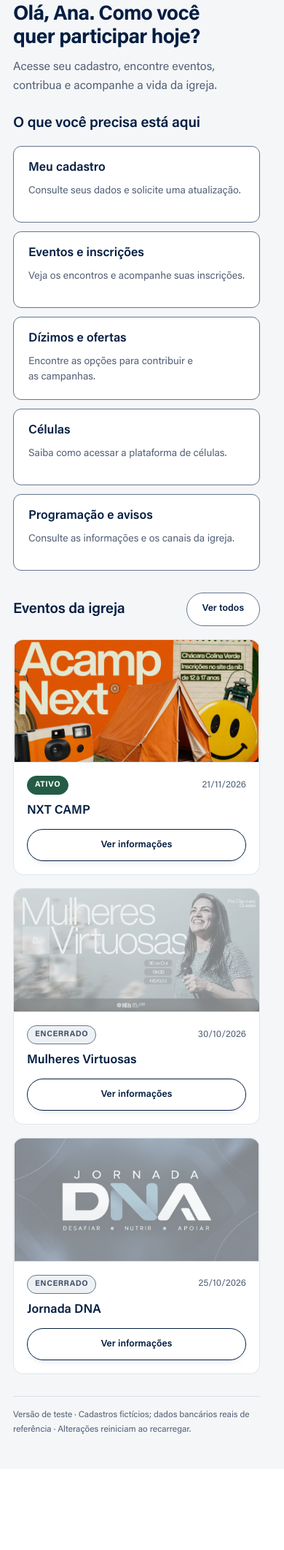
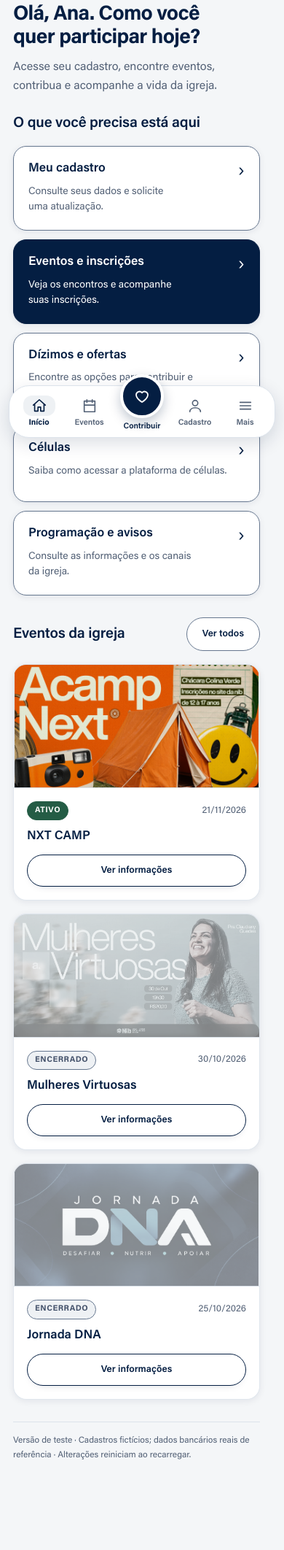
Before and after one commit to hiltonferreira/novaigrejabatista, a PHP site: page /aplicativo/index.html in a window 390 px wide. Shown: the part 232-2356 px from the top of the page at 73% size. Before the commit the page ends 2197 px from the top, so only its background shows below. Run offline with PHP 8.4, Linux system fonts and the light colour scheme.

Commit message:
Aplica proposta de Claude para barra flutuante e cards mobile

```diff
--- a/aplicativo/app.css
+++ b/aplicativo/app.css
@@ -146,3 +146,31 @@
 html{scrollbar-gutter:stable}
 
 @media(min-width:601px) and (max-width:1150px){#nib-proposta .quick-actions{grid-template-columns:repeat(2,minmax(0,1fr))}}
+
+/* Proposta visual de Claude: dock flutuante, ícones e cards mobile NIB. */
+#nib-proposta .bottom-bar{display:none}
+#nib-proposta #feedback{scroll-margin-top:calc(var(--nib-header-height,76px) + 86px)}
+@media(max-width:820px){
+ html{scroll-padding-bottom:125px}
+ #nib-proposta .bottom-bar:not([hidden]){position:fixed;left:max(12px,env(safe-area-inset-left));right:max(12px,env(safe-area-inset-right));bottom:calc(12px + env(safe-area-inset-bottom));height:72px;z-index:105;display:grid;grid-template-columns:minmax(0,1fr) minmax(0,1fr) 76px minmax(0,1fr) minmax(0,1fr);align-items:center;gap:0;padding:0 6px;background:#fff;border:1px solid #dce3eb;border-radius:28px;box-shadow:0 8px 24px #041e4224}
+ #nib-proposta .bottom-bar :is(a,button){display:flex;flex-direction:column;align-items:center;justify-content:center;gap:3px;min-width:0;min-height:56px;padding:0;border:0;background:transparent;border-radius:16px;color:#536176;font:600 11px/1.2 var(--nib-font);text-decoration:none;cursor:pointer;white-space:nowrap}
+ #nib-proposta .bottom-bar .bar-icon{display:grid;place-items:center;width:44px;height:28px;border-radius:12px}
+ #nib-proposta .bottom-bar svg{width:22px;height:22px}
+ #nib-proposta .bottom-bar :is([aria-current=page],.selected){color:#041e42;font-weight:700}
+ #nib-proposta .bottom-bar :is([aria-current=page],.selected):not(.bar-main) .bar-icon{background:#eef1f4}
+ #nib-proposta .bottom-bar .bar-main{align-self:start;position:relative;gap:5px;margin-top:-16px;color:#041e42}
+ #nib-proposta .bottom-bar .bar-main .bar-icon{box-sizing:border-box;width:60px;height:60px;border:4px solid #fff;background:#041e42;color:#fff;border-radius:50%;box-shadow:0 6px 16px #041e4240}
+ #nib-proposta .bottom-bar .bar-main svg{width:24px;height:24px}
+ #nib-proposta .bottom-bar .bar-main[aria-current=page] svg{fill:currentColor}
+ #nib-proposta .bottom-bar :is(a,button):focus-visible{outline:3px solid #041e42;outline-offset:2px}
+ #nib-proposta .layout>main{padding-bottom:calc(125px + env(safe-area-inset-bottom))}
+ #nib-proposta :is(#feedback,.preview-note){scroll-margin-bottom:125px}
+ #nib-proposta:has(:is(input,textarea,select):focus) .bottom-bar{display:none}
+ #nib-proposta main .quick-action,#nib-proposta .box,#nib-proposta .event{border-radius:18px;box-shadow:0 2px 10px #041e4214}
+ #nib-proposta main .quick-action{padding:20px;position:relative;padding-right:44px}
+ #nib-proposta main .quick-action::after{content:'›';position:absolute;right:20px;top:22px;font:400 25px/1 var(--nib-font);color:inherit}
+ #nib-proposta main .quick-action[data-view=eventos]{background:#041e42;border-color:#041e42;color:#fff}
+ #nib-proposta main .quick-action[data-view=eventos] span{color:#fff}
+}
+@media(max-width:350px){#nib-proposta .bottom-bar:not([hidden]){left:8px;right:8px;padding:0 3px;grid-template-columns:minmax(0,1fr) minmax(0,1fr) 66px minmax(0,1fr) minmax(0,1fr)}}
+@media(hover:hover){#nib-proposta .bottom-bar :is(a,button):hover{color:#041e42;background:#eef1f4}}
--- a/aplicativo/app.js
+++ b/aplicativo/app.js
@@ -20,6 +20,25 @@
   ];
   const eventCards = (compact = false) => `<div class="cards ${compact ? 'home-events' : ''}">${[...events].sort((a,b) => Number(b.active) - Number(a.active)).map(e => `<article class="event ${e.name === 'Mulheres Virtuosas' ? 'event-mulheres-virtuosas' : ''} ${e.active ? '' : 'event-ended'}"><div class="event-cover"><img src="${e.image}" alt="${e.name}" width="800" height="400"></div><div class="event-content"><div class="event-top"><span class="tag ${e.active ? 'status-active' : 'status-ended'}">${e.active ? 'Ativo' : 'Encerrado'}</span><time class="event-date">${e.date}</time></div><${compact ? 'h3' : 'h2'}>${e.name}</${compact ? 'h3' : 'h2'}><p>${e.active ? 'Conheça o encontro e as informações do evento.' : 'Evento realizado. Consulte as informações.'}</p><button type="button" class="button primary" aria-label="Ver informações: ${e.name}" data-message="${e.name}: catálogo demonstrativo. A integração com as inscrições ainda será conectada; nenhum cadastro ou pagamento é realizado aqui.">Ver informações</button></div></article>`).join('')}</div>`;
   const isManagement = () => ['secretaria', 'pastoral'].includes(state.context);
+  const barPaths = {
+    inicio: 'M3 11l9-8 9 8 M5 10v10h5v-6h4v6h5V10',
+    eventos: iconPaths.calendar,
+    generosidade: 'M12 20s-8-4.7-8-10a4.5 4.5 0 0 1 8-2.8A4.5 4.5 0 0 1 20 10c0 5.3-8 10-8 10z',
+    cadastro: 'M12 12a4 4 0 1 0 0-8 4 4 0 0 0 0 8z M4 21c0-4 4-6 8-6s8 2 8 6',
+    mais: 'M4 7h16 M4 12h16 M4 17h16'
+  };
+  const barIcon = key => `<svg viewBox="0 0 24 24" fill="none" stroke="currentColor" stroke-width="1.8" stroke-linecap="round" stroke-linejoin="round" aria-hidden="true"><path d="${barPaths[key]}"/></svg>`;
+  function renderBar() {
+    const bar = document.getElementById('bottom-nav');
+    bar.hidden = isManagement();
+    if (bar.hidden) return;
+    if (!bar.children.length) bar.innerHTML = [['inicio','Início'],['eventos','Eventos'],['generosidade','Contribuir'],['cadastro','Cadastro']].map(([view,label]) => `<a href="#${view}" data-view="${view}" class="${view === 'generosidade' ? 'bar-main' : ''}"><span class="bar-icon">${barIcon(view)}</span><span>${label}</span></a>`).join('') + `<button type="button" id="bar-more" aria-controls="nib-navigation-content" aria-expanded="false"><span class="bar-icon">${barIcon('mais')}</span><span>Mais</span></button>`;
+    bar.querySelectorAll('a').forEach(a => {
+      const active = a.dataset.view === state.view;
+      if (active) a.setAttribute('aria-current','page'); else a.removeAttribute('aria-current');
+    });
+    document.getElementById('bar-more').classList.toggle('selected', ['celulas','informacoes'].includes(state.view));
+  }
   function announce(message) { feedback.textContent = message; feedback.scrollIntoView({block:"nearest",behavior:"instant"}); }
   function renderNavigation() {
     const items = isManagement() ? [['gestao', 'Membresia'], ['informacoes', 'Informações']] : navigation;
@@ -39,6 +58,7 @@
     }
     document.getElementById('mobile-title').textContent = items.find(([key]) => key === state.view)?.[1] || 'Membresia';
     document.getElementById('member-shortcuts').hidden = isManagement();
+    renderBar();
   }
   function show(view, focus = true, record = true) {
     if (['gestao', 'confirmar'].includes(view) && !isManagement()) view = 'inicio';
@@ -77,6 +97,7 @@
   root.addEventListener('click', event => {
     const action = event.target.closest('button,a[data-view],a[data-back]');
     if (!action || action.disabled) return;
+    if (action.id === 'bar-more') { document.querySelector('.test-options').open = false; openedFromBar = true; document.getElementById('mobile-menu').open = true; return; }
     if (action.id === 'mobile-back') { event.preventDefault(); show(viewHistory.pop() || (isManagement() ? 'gestao' : 'inicio'), true, false); return; }
     if (action.dataset.view) { event.preventDefault(); show(action.dataset.view); }
     if (action.dataset.message) announce(action.dataset.message);
@@ -126,6 +147,22 @@
     const openMenu = event.target.closest('details[open]');
     if (openMenu) { openMenu.open = false; openMenu.querySelector('summary').focus(); }
   });
+  let openedFromBar = false;
+  const mobileMenu = document.getElementById('mobile-menu');
+  mobileMenu.addEventListener('toggle', () => {
+    const more = document.getElementById('bar-more');
+    if (more) more.setAttribute('aria-expanded', String(mobileMenu.open));
+    if (mobileMenu.open) {
+      document.querySelector('.test-options').open = false;
+      if (openedFromBar) (mobileMenu.querySelector('a[aria-current=page]') || mobileMenu.querySelector('a'))?.focus();
+    } else if (openedFromBar) {
+      openedFromBar = false;
+      setTimeout(() => {
+        const active = document.activeElement;
+        if (more && !more.closest('[inert]') && (active === document.body || active === mobileMenu.querySelector('summary'))) more.focus();
+      }, 0);
+    }
+  });
   document.getElementById('demo-context').value = 'membro';
   show('inicio', false);
 })();
--- a/aplicativo/index.html
+++ b/aplicativo/index.html
@@ -5,4 +5,4 @@
 <header><nav class="mobile-backbar" id="mobile-return" aria-label="Retornar" hidden><a id="mobile-back" data-back href="#inicio">VOLTAR</a></nav><a class="brand" href="#inicio" data-view="inicio"><img class="brand-logo" src="assets/logo.svg" alt="Nova Igreja Batista" width="100" height="42"><span>Minha igreja<small>Nova Igreja Batista</small></span></a><div class="header-right"><span class="workspace" id="account">Ana Exemplo · Membro</span><details class="test-options"><summary class="site-link"><span class="test-label-desktop">Versão de teste</span><span class="test-label-mobile">Teste</span></summary><div class="test-options-panel"><strong>Ambiente demonstrativo</strong><p>Cadastros fictícios. Dados bancários públicos da igreja são reais e aparecem identificados. Sem inscrições ou pagamentos pelo aplicativo.</p><label for="demo-context">Testar experiência</label><select id="demo-context" autocomplete="off"><option value="membro">Membro</option><option value="secretaria">Secretaria da igreja</option><option value="pastoral">Liderança Pastoral</option></select><p class="note">Este seletor não é autenticação ou controle de acesso.</p></div></details></div></header>
 <details class="mobile-menu" id="mobile-menu"><summary><span class="mobile-location"><span>Navegação</span><strong id="mobile-title">Início</strong></span><span class="mobile-menu-button"><span class="open-label">Menu</span><span class="close-label">Fechar</span></span></summary><div class="mobile-menu-content"><nav id="mobile-navigation" aria-label="Navegação no celular"></nav></div></details>
 <div class="layout"><aside><button class="nib-sidebar-toggle" id="sidebar-toggle" type="button" aria-controls="navigation" aria-expanded="true" aria-label="Recolher menu lateral"></button><div class="sidebar-label">MINHA IGREJA</div><nav id="navigation" aria-label="Navegação principal"></nav><div class="sidebar-events" id="member-shortcuts"><div class="sidebar-label">MEU ACESSO</div><a href="#cadastro" data-view="cadastro">Meu cadastro</a></div><p class="aside-note">Um só lugar para caminhar com a sua igreja.</p><div class="sidebar-bottom"><span>Nova Igreja Batista</span><small>Aplicativo em desenvolvimento</small></div></aside>
-<main id="main"><div class="page-topline"><div class="breadcrumb">Minha igreja</div></div><span class="eyebrow" id="eyebrow">SEJA BEM-VINDA</span><h1 id="heading" tabindex="-1">Sua igreja, perto de você.</h1><p class="lead" id="description">Seu cadastro, encontros e próximos passos na comunidade.</p><div id="content"></div><p id="feedback" class="message" role="status" aria-live="polite" aria-atomic="true"></p><p class="preview-note">Versão de teste · Cadastros fictícios; dados bancários reais de referência · Alterações reiniciam ao recarregar.</p></main></div></body></html>
+<main id="main"><div class="page-topline"><div class="breadcrumb">Minha igreja</div></div><span class="eyebrow" id="eyebrow">SEJA BEM-VINDA</span><h1 id="heading" tabindex="-1">Sua igreja, perto de você.</h1><p class="lead" id="description">Seu cadastro, encontros e próximos passos na comunidade.</p><div id="content"></div><p id="feedback" class="message" role="status" aria-live="polite" aria-atomic="true"></p><p class="preview-note">Versão de teste · Cadastros fictícios; dados bancários reais de referência · Alterações reiniciam ao recarregar.</p></main></div><nav id="bottom-nav" class="bottom-bar" aria-label="Acessos do membro" hidden></nav></body></html>
```
Also changed, not shown: aplicativo/contrast.test.cjs (+1 -0 lines), docs/APLICATIVO-COERENCIA-VISUAL-2026-11-01.md (+10 -0 lines), aplicativo/README.md.
